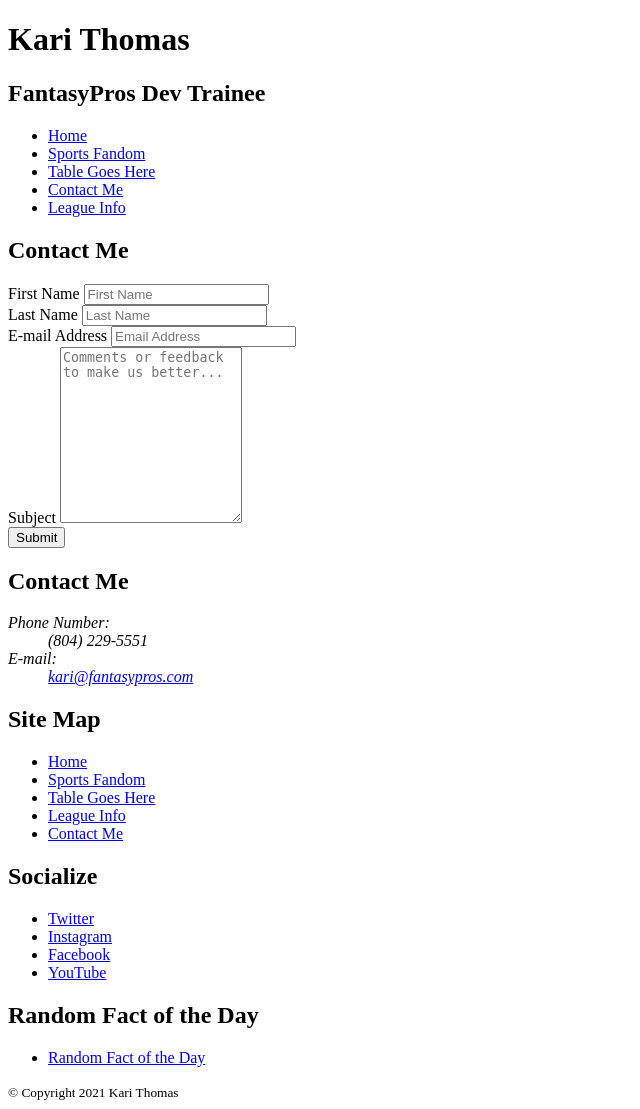
After one commit to karithomas/trainingcamp, a PHP site: page /contact.php in a window 1280 px wide. The commit adds this page. Shown: the whole page, without its empty margins (0-640 px from the left). Run offline with PHP 8.4, Linux system fonts and the light colour scheme.

Commit message:
Updated all files to PHP and added all content

```diff
--- /dev/null
+++ b/contact.php
@@ -0,0 +1,43 @@
+<!DOCTYPE html>
+<html lang="en">
+<head>
+    <meta charset="UTF-8">
+    <meta name="viewport" content="width=device-width, initial-scale=1.0">
+</head>
+<?php
+$title = 'Contact';
+include 'templates/h_open.php';
+include 'templates/h_close.php';
+?>
+<body>
+    <h2>Contact Me</h2>
+    <div class="container">
+  <div style="text-align:center">
+  </div>
+  <div class="row">
+    </div>
+    <div class="column">
+      <form action="/action_page.php">
+        <label for="first_name">First Name</label>
+        <input type="text" id="first_name" name="firstname" placeholder="First Name">
+        <br>
+        <label for="last_name">Last Name</label>
+        <input type="text" id="last_name" name="lastname" placeholder="Last Name">
+        <br>
+        <label for="e-mail">E-mail Address</label>
+        <input type="text" id="email" name="email" placeholder="Email Address">
+        <br>
+        </select>
+        <label for="subject">Subject</label>
+        <textarea id="subject" name="subject" placeholder="Comments or feedback to make us better..." style="height:170px"></textarea>
+        <br>
+
+        <input type="submit" value="Submit">
+      </form>
+    </div>
+  </div>
+</div>
+
+<?php include 'templates/aside.php'; ?>
+<?php include 'templates/f_open.php'; ?>
+<?php include 'templates/f_close.php'; ?>
--- /dev/null
+++ b/templates/aside.php
@@ -0,0 +1,9 @@
+<aside>
+    <h2>Contact Me</h2>
+    <address>
+        <dl>
+            <dt>Phone Number:</dt><dd><a href-"tel:1-804-229-5551">(804) 229-5551</a></dd>
+            <dt>E-mail:</dt><dd><a href="mailto:kari@fantasypros.com">kari@fantasypros.com</a></dd>
+        </dl>
+    </address>
+</aside>
--- /dev/null
+++ b/templates/f_open.php
@@ -0,0 +1,28 @@
+<footer>
+    <section>
+        <h2>Site Map</h2>
+        <ul>
+            <li><a href="/">Home</a></li>
+            <li><a href="/sports-fandom.php">Sports Fandom</a></li>
+            <li><a href="/table.php">Table Goes Here</a></li>
+            <li><a href="/sports-structure.php">League Info</a></li>
+            <li><a href="/contact.php">Contact Me</a></li>
+        </ul>
+    </section>
+    <section>
+        <h2>Socialize</h2>
+        <ul>
+            <li><a href="https://www.twitter.com/FCFKariThomas" target="_blank">Twitter</a></li>
+            <li><a href="https://www.instagram.com/kthomas720" target="_blank">Instagram</a></li>
+            <li><a href="https://www.facebook.com/kari.thomas.12" target="_blank">Facebook</a></li>
+            <li><a href="https://www.youtube.com/channel/UCsKvfiJWxLq8qgzgH3aoS2g" target="_blank">YouTube</a></li>
+        </ul>
+    </section>
+    <section>
+        <h2>Random Fact of the Day</h2>
+        <ul>
+            <li><a href="#">Random Fact of the Day</a></li>
+        </ul>
+    </section>
+    <small>&copy; Copyright 2021 Kari Thomas</small>
+</footer
--- a/templates/h_close.php
+++ b/templates/h_close.php
@@ -0,0 +1,16 @@
+</head>
+<body>
+
+<header>
+    <h1 class="title">Kari Thomas</h1>
+    <h2 class="subtitle">FantasyPros Dev Trainee</h2>
+</header>
+<nav>
+    <ul>
+        <li><a href="/">Home</a></li>
+        <li><a href="/sports-fandom.php">Sports Fandom</a></li>
+        <li><a href="/table.php">Table Goes Here</a></li>
+        <li><a href="/contact.php">Contact Me</a></li>
+        <li><a href="/sports-structure.php">League Info</a></li>
+    </ul>
+</nav>
--- a/templates/h_open.php
+++ b/templates/h_open.php
@@ -3,4 +3,4 @@
 <head>
     <meta charset="UTF-8">
     <meta name="viewport" content="width=device-width, initial-scale=1.0">
-    <title>Home - TrainingCamp</title>
+    <title><?php echo $title; ?> - TrainingCamp</title>
```
Also changed, not shown: contact.html (deleted, +0 -11 lines), index.php (+10 -16 lines), sports-fandom.html (deleted, +0 -11 lines), sports-fandom.php (added, +21 -0 lines), sports-structure.html (deleted, +0 -11 lines), sports-structure.php (added, +21 -0 lines), table.html (deleted, +0 -11 lines), table.php (added, +21 -0 lines), templates/f_close.php (added), 1 other file.
